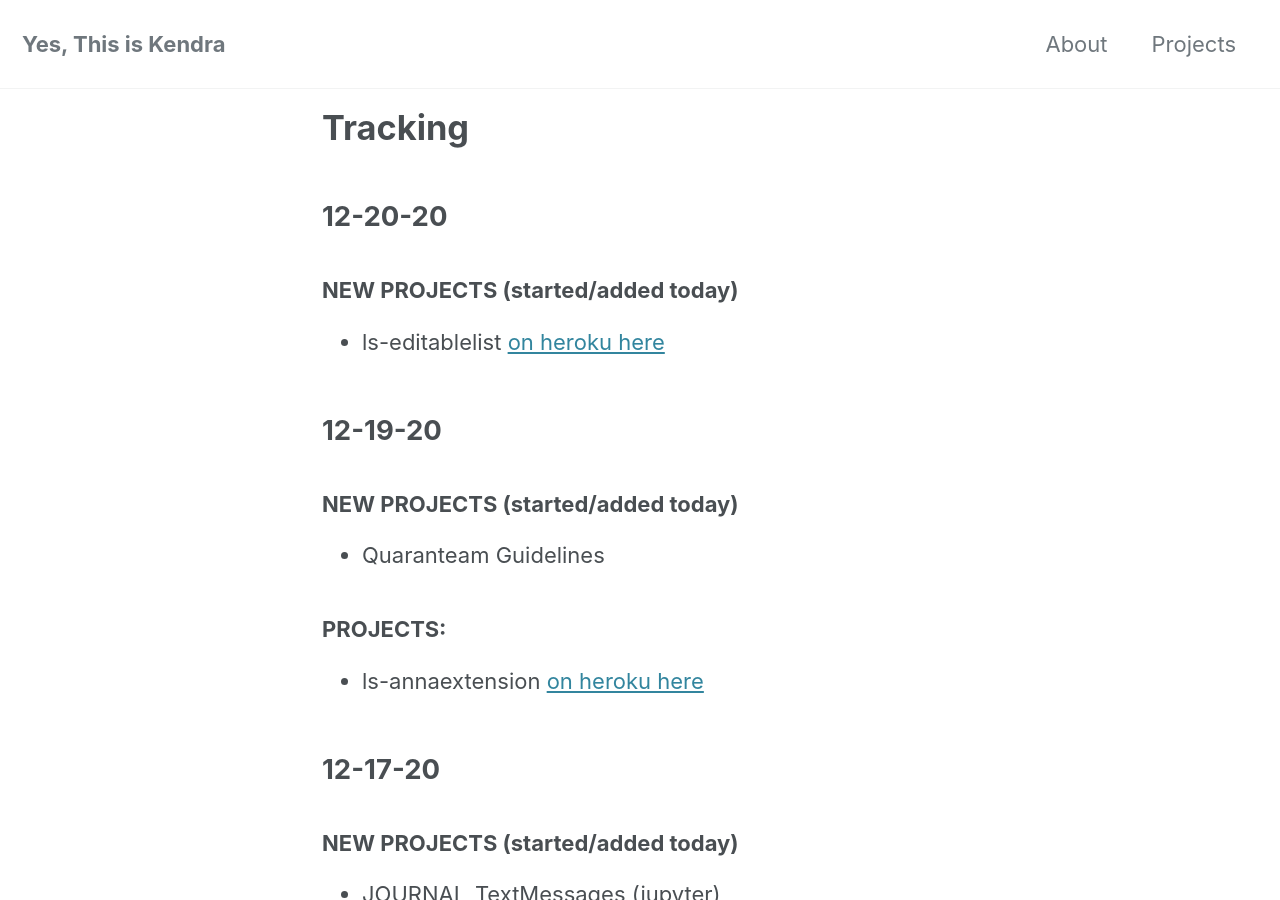
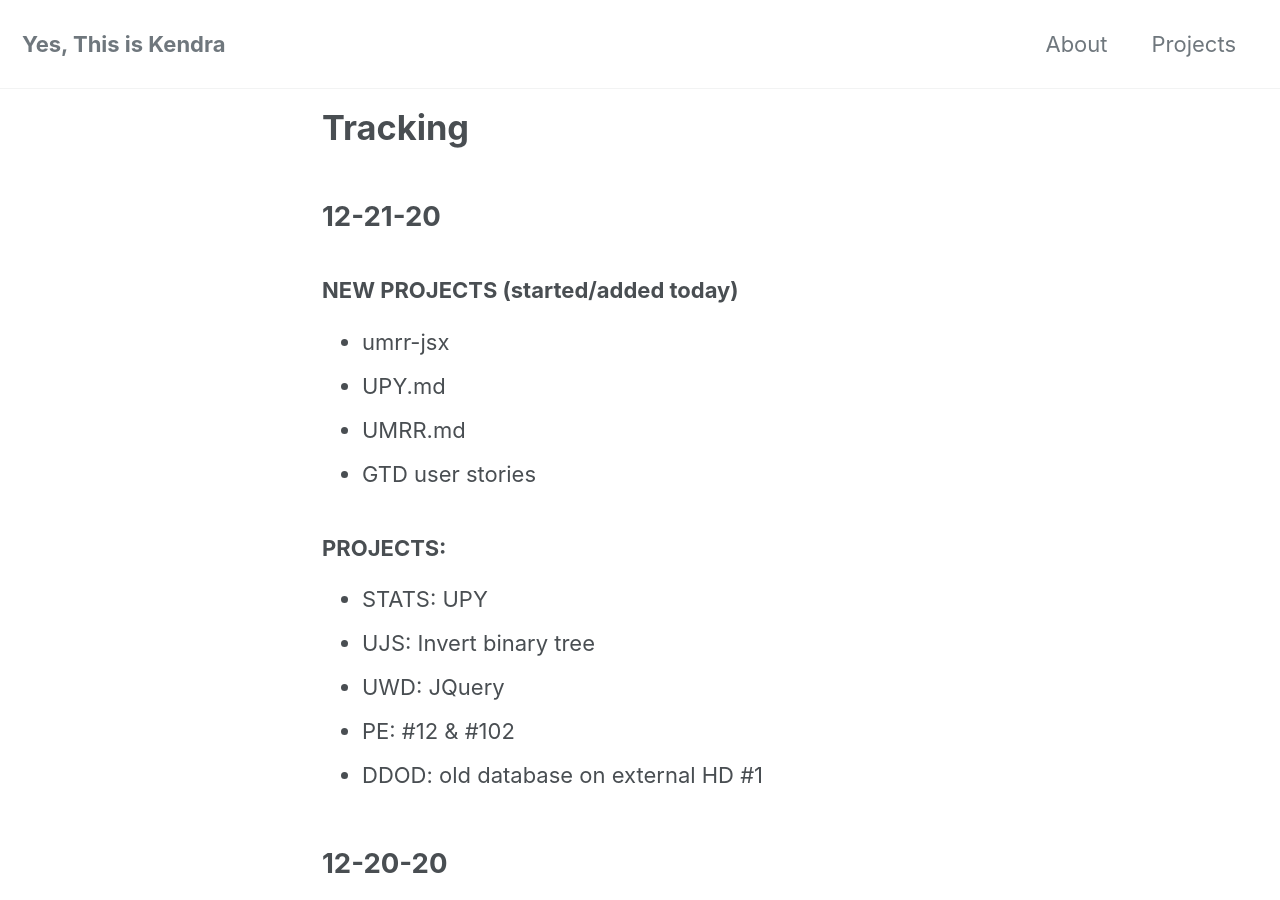
Before and after one commit to yesthisiskendra/yesthisiskendra.github.io, a Jekyll site: the page built from _pages/tracking.md, in a window 1280 px wide and 900 px high. Built offline with Jekyll 4.4.1, drawn with Linux system fonts in a browser that asks for light colours; cached includes are drawn as plain includes; nearby versions of some CDN libraries.

Commit message:
Add tracking

```diff
--- a/_pages/tracking.md
+++ b/_pages/tracking.md
@@ -4,7 +4,22 @@ title: "Tracking"
 permalink: /tracking/
 ---
 
-
+## 12-21-20
+
+### NEW PROJECTS (started/added today)
+
+* umrr-jsx
+* UPY.md
+* UMRR.md
+* GTD user stories
+
+### PROJECTS:
+
+* STATS: UPY
+* UJS: Invert binary tree
+* UWD: JQuery
+* PE: #12 & #102
+* DDOD: old database on external HD #1
 
 ## 12-20-20
 
```
